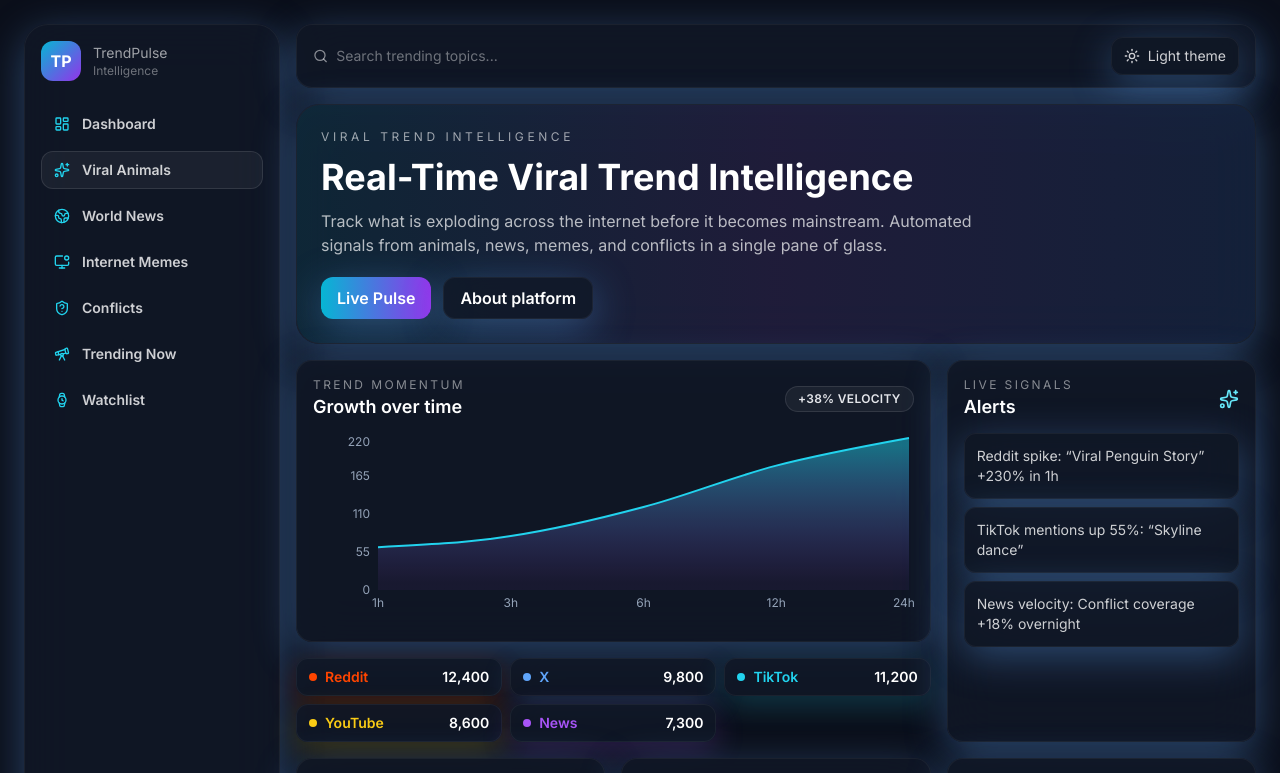
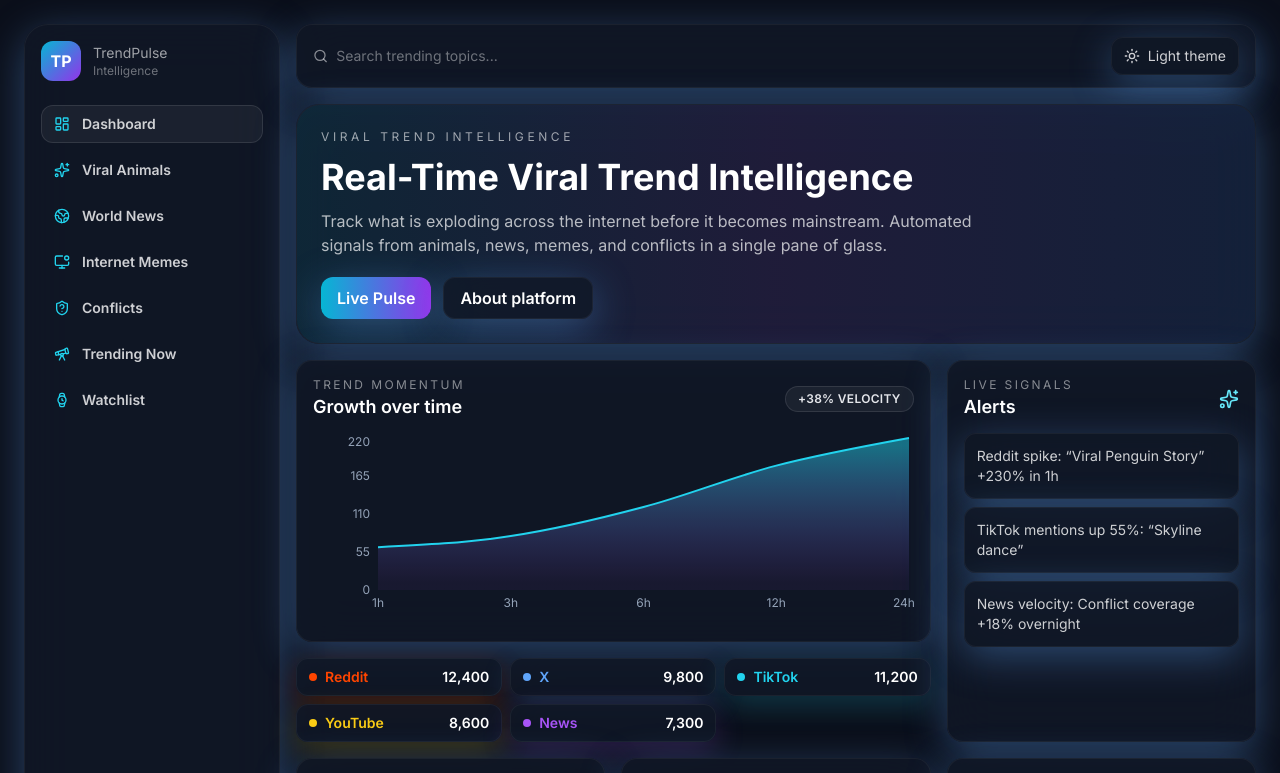
Before and after one commit to ankygautam/44, a React (Vite) app in the folder frontend/: page / in a window 1280 px wide. Shown: the top 773 px of the page. Built offline with nearby package versions, Linux system fonts and the light colour scheme.

Commit message:
Set Dashboard as active sidebar item

```diff
--- a/frontend/src/components/Sidebar.tsx
+++ b/frontend/src/components/Sidebar.tsx
@@ -11,7 +11,7 @@
 ];
 
 export default function Sidebar() {
-  const active = 'Viral Animals';
+  const active = 'Dashboard';
 
   return (
     <aside className="hidden lg:flex flex-col w-64 glass rounded-3xl p-4 gap-6">
```
